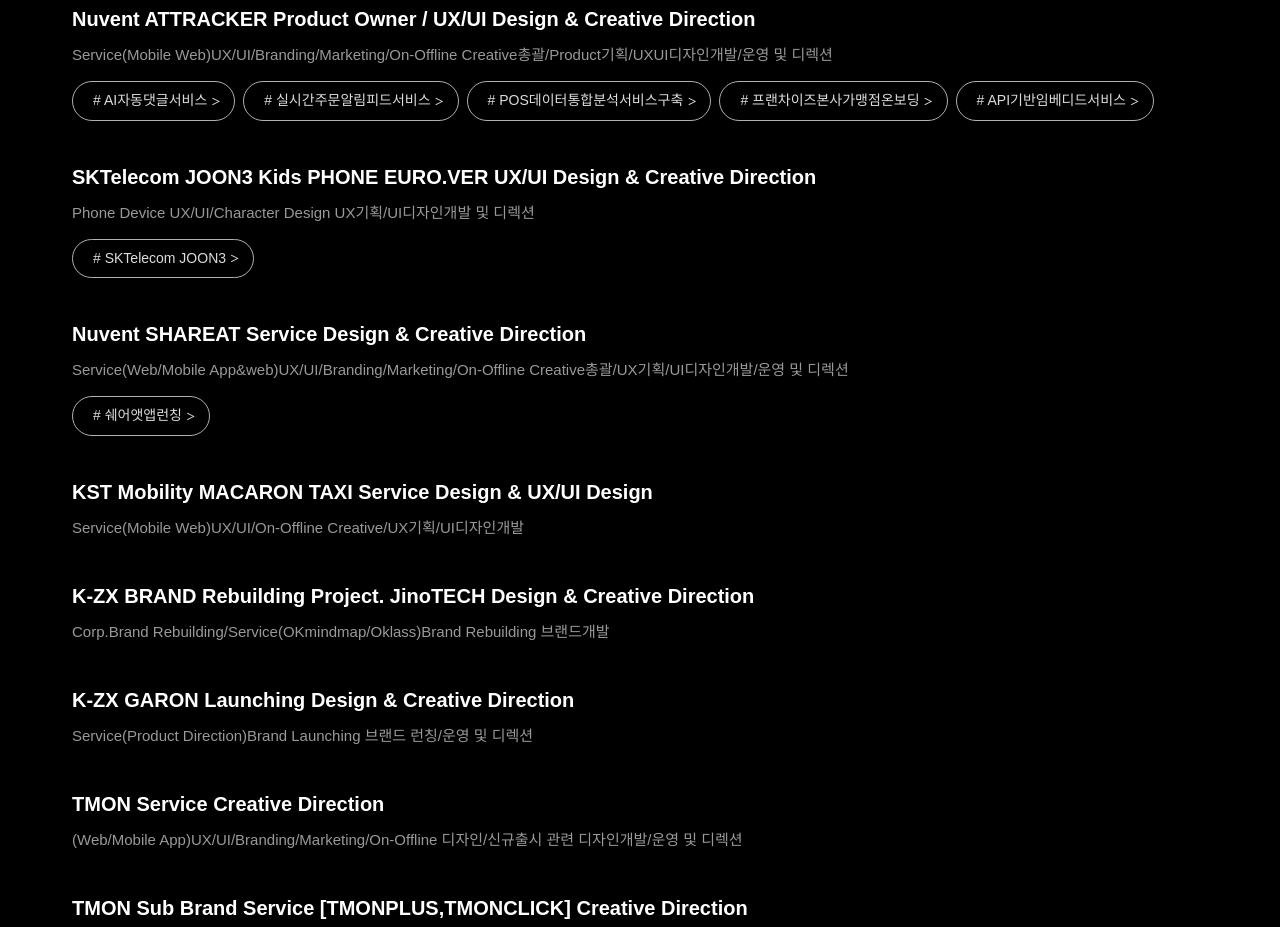
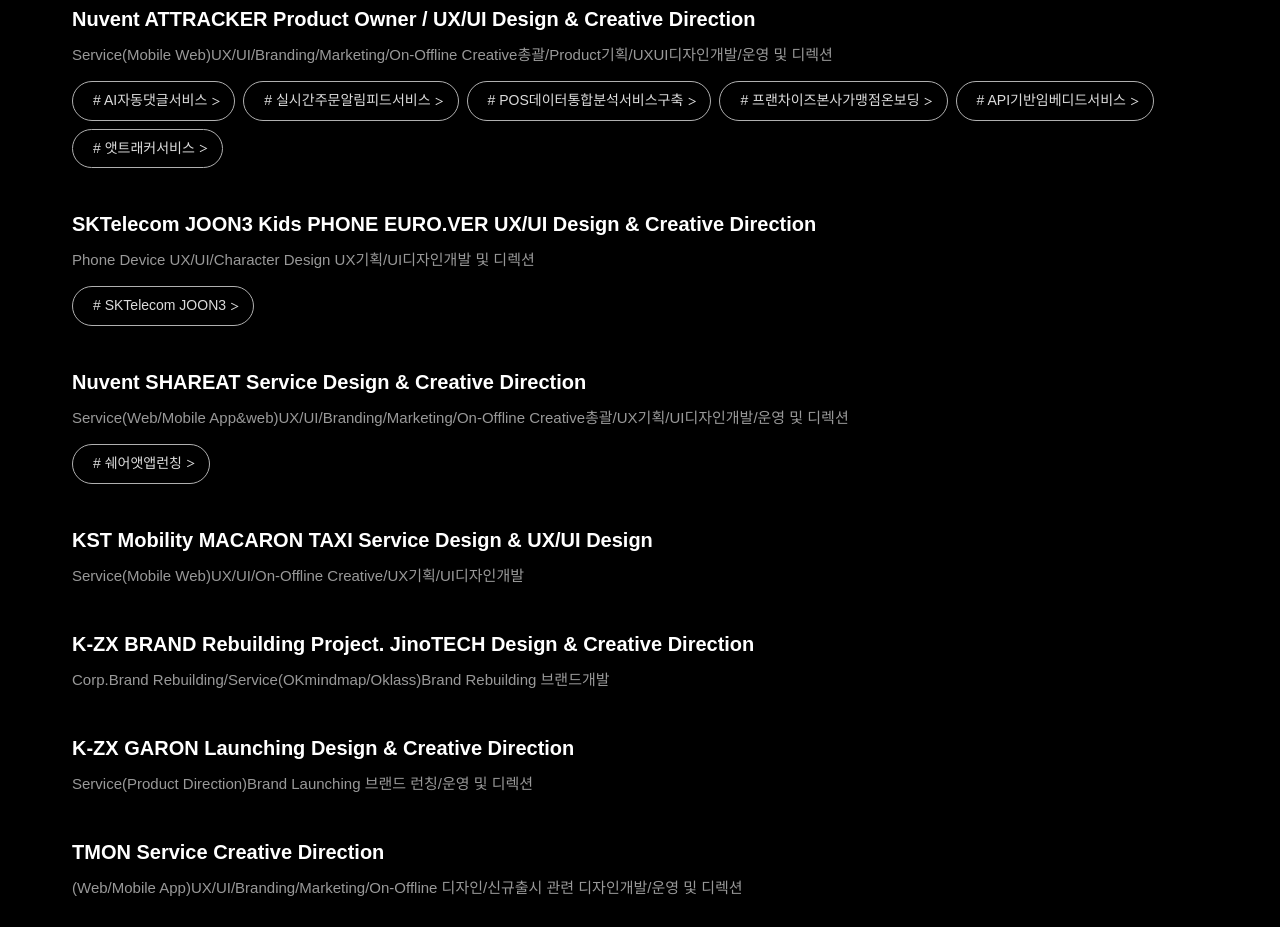
Before and after one commit to hansoyeon-zip/portfolio, a plain HTML site: page index.html in a window 1280 px wide. Shown: the part 2554-3481 px from the top of the page. Drawn offline with Linux system fonts and the light colour scheme; animation ran at ten frames a second; a web font is replaced by a local one.

Commit message:
Add attracker service tag (PDF page 7)

```diff
--- a/index.html
+++ b/index.html
@@ -148,6 +148,7 @@
                             <a href="files/Han-Soyeon-Portfolio.pdf#page=5" class="project-tag" id="tag-pos-data-analytics" target="_blank" rel="noopener noreferrer"># POS데이터통합분석서비스구축</a>
                             <a href="files/Han-Soyeon-Portfolio.pdf#page=5" class="project-tag" id="tag-franchise-onboarding" target="_blank" rel="noopener noreferrer"># 프랜차이즈본사가맹점온보딩</a>
                             <a href="files/Han-Soyeon-Portfolio.pdf#page=6" class="project-tag" id="tag-api-embedded" target="_blank" rel="noopener noreferrer"># API기반임베디드서비스</a>
+                            <a href="files/Han-Soyeon-Portfolio.pdf#page=7" class="project-tag" id="tag-attracker-service" target="_blank" rel="noopener noreferrer"># 앳트래커서비스</a>
                         </div>
                     </li>
                     <li>
```
